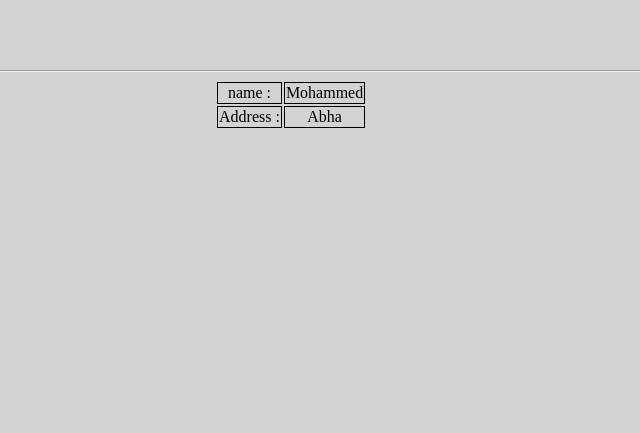
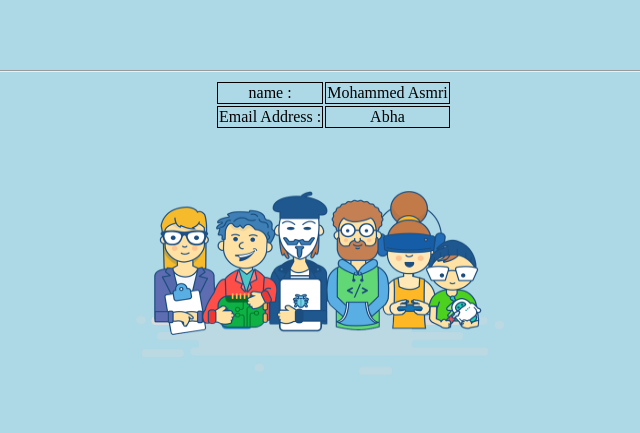
Before and after one commit to abusamrahtechcampus/Project, a plain HTML site: page test.html in a window 1280 px wide. Shown: the whole page, without its empty margins (193-833 px from the left). Drawn offline with Linux system fonts and the light colour scheme.

Commit message:
modfi all and png

```diff
--- a/style.css
+++ b/style.css
@@ -1,6 +1,6 @@
 body{
 
-	background-color: #d4d3d3;
+	background-color: lightblue;
 }
 
 table{
@@ -11,6 +11,16 @@ th, td {
 text-align: center;
 	border: 1px solid black;
 	border-collapse: collapse;
+}
 
+img{
 
+    margin-left: 300px;
+	width: 400px;
+	height: 300px;
 }
+
+.dd{
+	width: 600px
+	height:200px;
+}
--- a/test.html
+++ b/test.html
@@ -4,25 +4,32 @@
 
 	<title> ggg gggg ggg ggg </title>
 	<link rel="stylesheet" type="text/css" href="style.css">
+
 </head>
 
 <body>
 	<br>
 	<br>
+
 	<br>
 	<hr>
 <table>
 
 	<tr>
 		<td> name :   </td>
-		<td> Mohammed </td>
+		<td> Mohammed Asmri </td>
 	</tr>
 	<tr>
 
-		<td> Address :</td>
+		<td>Email Address :</td>
 		<td> Abha </td>
-
 	</tr>
 </table>
+
+<img src="techcampus_slider.png">
+
+
+
+
 </body>
 </html>
```
Also changed, not shown: logo-01.png (added), techcampus_slider.png (added).
